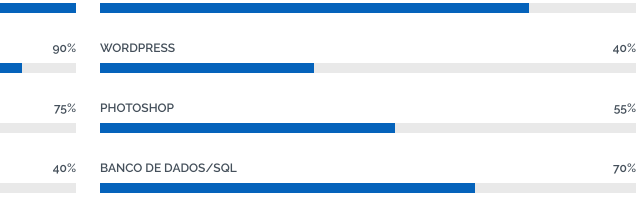
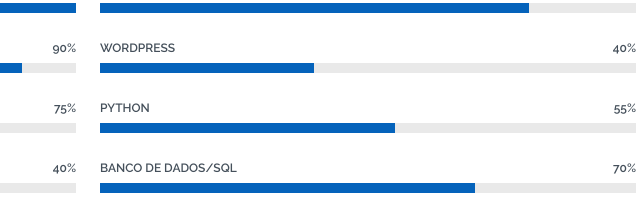
Before and after one commit to Leonardo-Coelho-Moraes/port, a plain HTML site: page index.html in a window 1280 px wide. Shown: the part 1700-1920 px from the top of the page, 632-1272 px from the left. Drawn offline with nearby package versions, Linux system fonts and the light colour scheme.

Commit message:
Update index.html

```diff
--- a/index.html
+++ b/index.html
@@ -181,7 +181,7 @@
             </div><!-- End Skills Item -->
 
             <div class="progress">
-              <span class="skill"><span>Photoshop</span> <i class="val">55%</i></span>
+              <span class="skill"><span>Python</span> <i class="val">55%</i></span>
               <div class="progress-bar-wrap">
                 <div class="progress-bar" role="progressbar" aria-valuenow="55" aria-valuemin="0" aria-valuemax="100"></div>
               </div>
```
